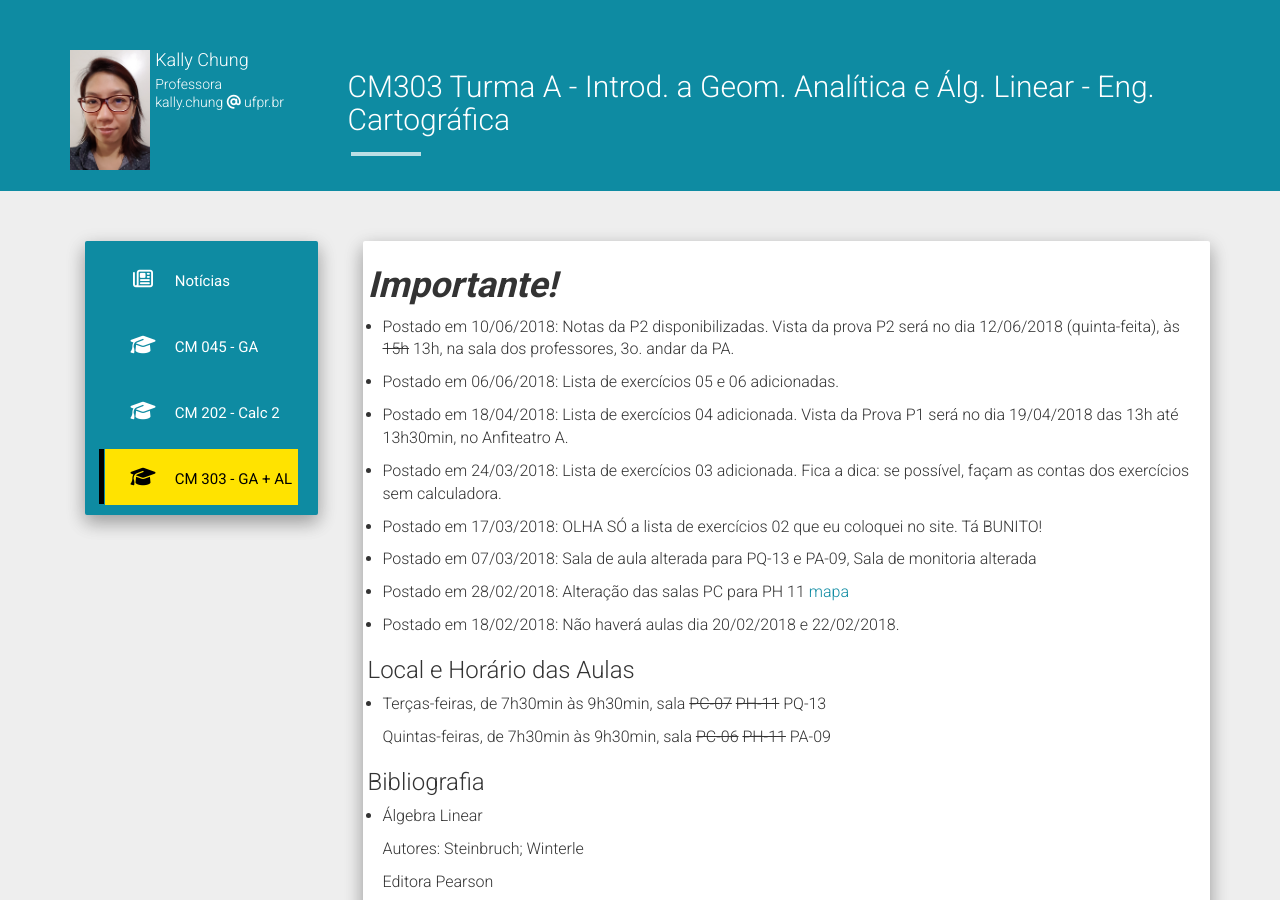
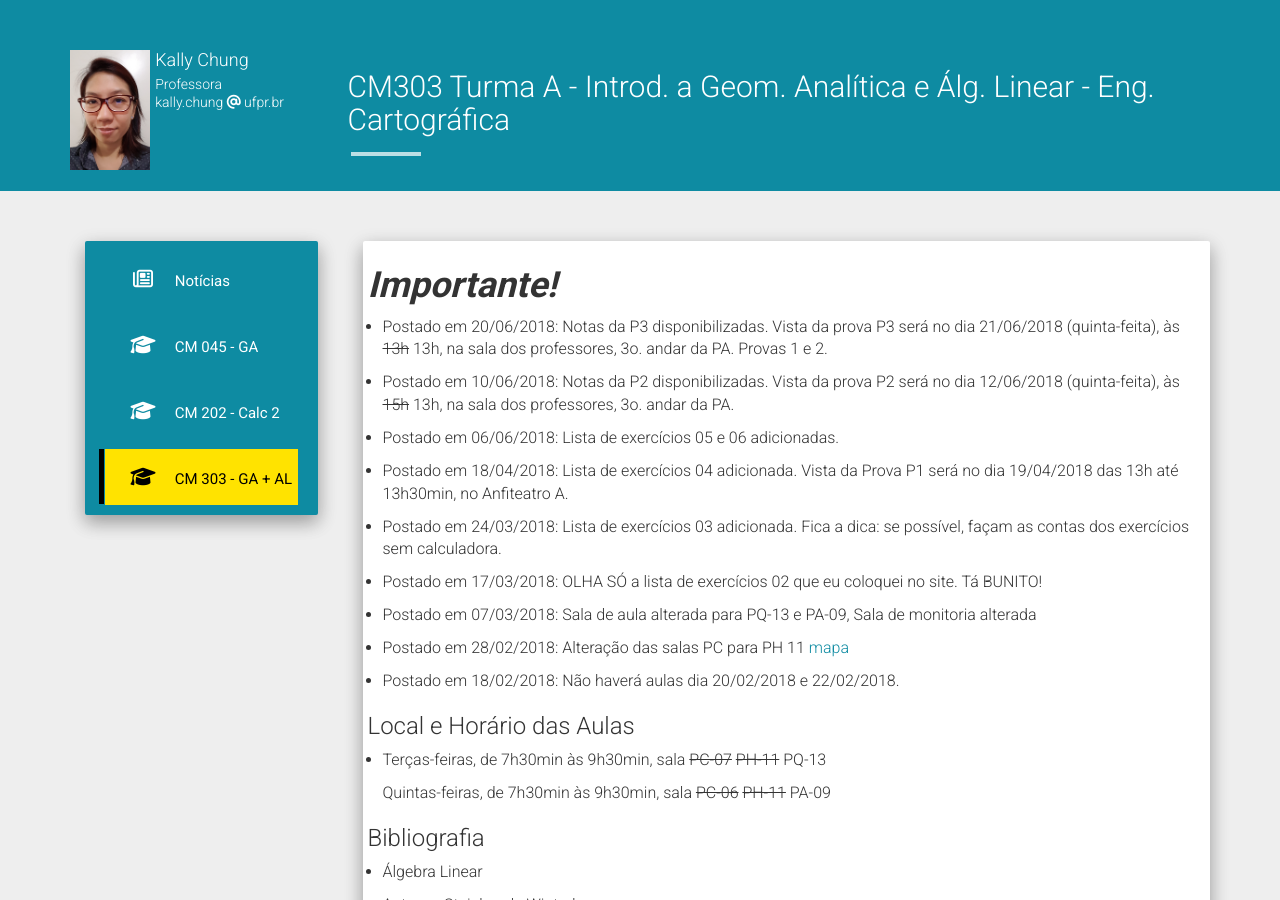
Before and after one commit to chunggnuhc/chunggnuhc.github.io, a Jekyll site: the page built from CM303-GAeAL-1sem2018.md, in a window 1280 px wide and 900 px high. Built offline with Jekyll 4.4.1, drawn with Linux system fonts in a browser that asks for light colours; nearby versions of some CDN libraries.

Commit message:
Update CM303-GAeAL-1sem2018.md

```diff
--- a/CM303-GAeAL-1sem2018.md
+++ b/CM303-GAeAL-1sem2018.md
@@ -4,6 +4,8 @@ title: CM303 Turma A - Introd. a Geom. Analítica e Álg. Linear - Eng. Cartogr
 permalink: /CM303-GAeAL-1sem2018/
 ---
 <h1><b><i>Importante!</i></b></h1>
+- Postado em 20/06/2018: Notas da P3 disponibilizadas. Vista da prova P3 será no dia 21/06/2018 (quinta-feita), às <strike>13h</strike> 13h, na sala dos professores, 3o. andar da PA. Provas 1 e 2.
+
 - Postado em 10/06/2018: Notas da P2 disponibilizadas. Vista da prova P2 será no dia 12/06/2018 (quinta-feita), às <strike>15h</strike> 13h, na sala dos professores, 3o. andar da PA.
 
 - Postado em 06/06/2018: Lista de exercícios 05 e 06 adicionadas.
```
